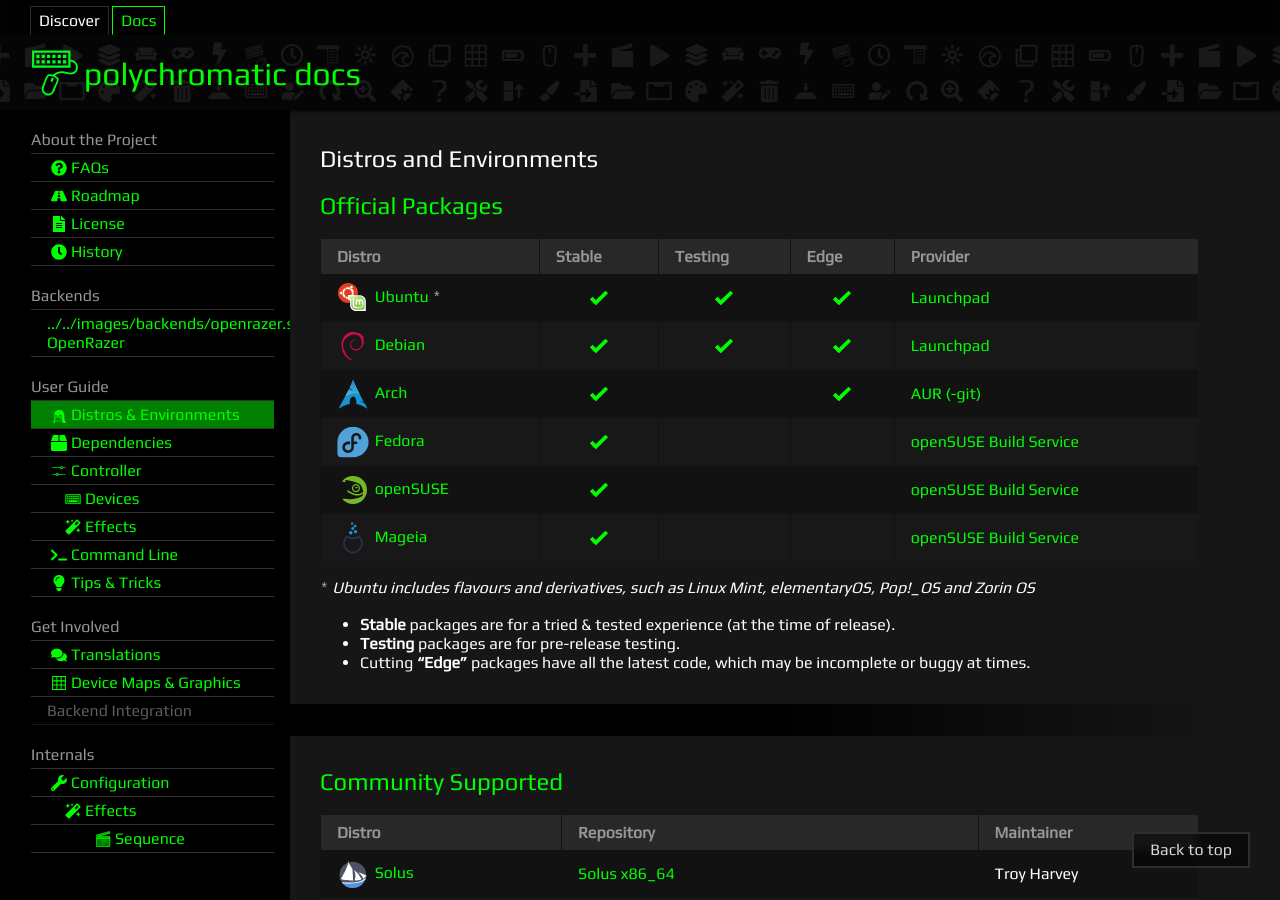
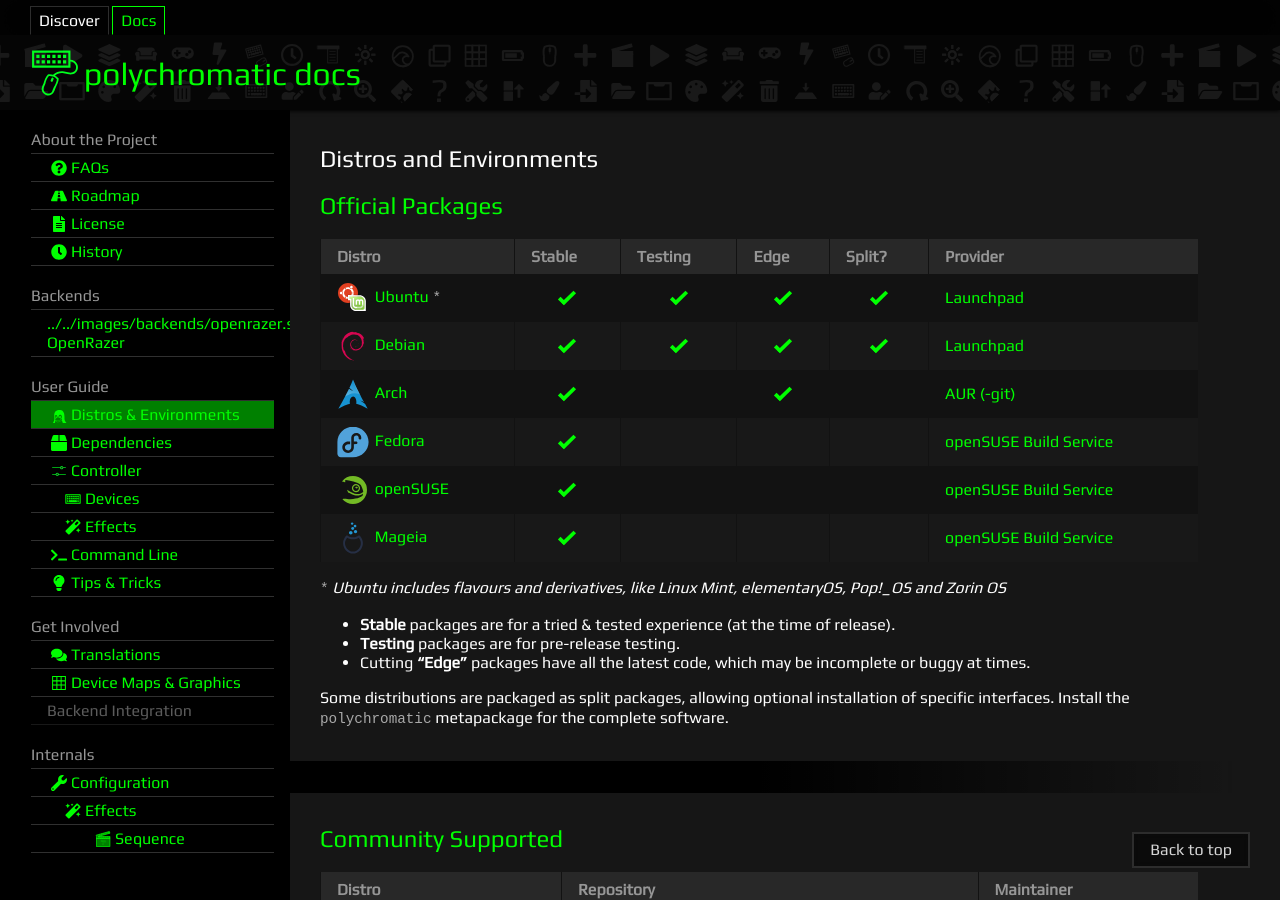
Before and after one commit to polychromatic/polychromatic-docs, a Jekyll site: the page built from pages/supported-distros.md, in a window 1280 px wide and 900 px high. Built offline with Jekyll 4.4.1, drawn with Linux system fonts in a browser that asks for light colours.

Commit message:
Distros: Add column to indicate split packages

```diff
--- a/pages/supported-distros.md
+++ b/pages/supported-distros.md
@@ -8,21 +8,25 @@ class: docs
 ## Official Packages
 
 {:.has-icons}
-| Distro                                                                                    | Stable | Testing | Edge | Provider      |
-| ----------------------------------------------------------------------------------------- | ------ | ------- | ---- | ------------- |
-[![](/images/distros/ubuntu.svg) Ubuntu](https://polychromatic.app/download/ubuntu/) `*`    | Yes    | Yes     | Yes  | [Launchpad]
-[![](/images/distros/debian.svg) Debian](https://polychromatic.app/download/debian/)        | Yes    | Yes     | Yes  | [Launchpad]
-[![](/images/distros/arch.svg) Arch](https://polychromatic.app/download/arch/)              | Yes    |         | Yes  | [AUR]&nbsp;[(-git)]
-[![](/images/distros/fedora.svg) Fedora](https://polychromatic.app/download/fedora/)        | Yes    |         |      | [openSUSE Build Service]
-[![](/images/distros/opensuse.svg) openSUSE](https://polychromatic.app/download/opensuse/)  | Yes    |         |      | [openSUSE Build Service]
-[![](/images/distros/mageia.svg) Mageia](https://polychromatic.app/download/mageia/)        | Yes    |         |      | [openSUSE Build Service]
 
-`*` _Ubuntu includes flavours and derivatives, such as Linux Mint, elementaryOS, Pop!_OS and Zorin OS_
+| Distro                                                                                    | Stable | Testing | Edge | Split? | Provider      |
+| ----------------------------------------------------------------------------------------- | ------ | ------- | ---- | ------ | ------------- |
+[![](/images/distros/ubuntu.svg) Ubuntu](https://polychromatic.app/download/ubuntu/) `*`    | Yes    | Yes     | Yes  | Yes    | [Launchpad]
+[![](/images/distros/debian.svg) Debian](https://polychromatic.app/download/debian/)        | Yes    | Yes     | Yes  | Yes    | [Launchpad]
+[![](/images/distros/arch.svg) Arch](https://polychromatic.app/download/arch/)              | Yes    |         | Yes  |        | [AUR]&nbsp;[(-git)]
+[![](/images/distros/fedora.svg) Fedora](https://polychromatic.app/download/fedora/)        | Yes    |         |      |        | [openSUSE Build Service]
+[![](/images/distros/opensuse.svg) openSUSE](https://polychromatic.app/download/opensuse/)  | Yes    |         |      |        | [openSUSE Build Service]
+[![](/images/distros/mageia.svg) Mageia](https://polychromatic.app/download/mageia/)        | Yes    |         |      |        | [openSUSE Build Service]
+
+`*` _Ubuntu includes flavours and derivatives, like Linux Mint, elementaryOS, Pop!_OS and Zorin OS_
 
 * **Stable** packages are for a tried & tested experience (at the time of release).
 * **Testing** packages are for pre-release testing.
 * Cutting **"Edge"** packages have all the latest code, which may be incomplete
   or buggy at times.
+
+Some distributions are packaged as split packages, allowing optional installation of
+specific interfaces. Install the `polychromatic` metapackage for the complete software.
 
 [Launchpad]: https://launchpad.net/~polychromatic
 [AUR]: https://aur.archlinux.org/packages/polychromatic/
```
